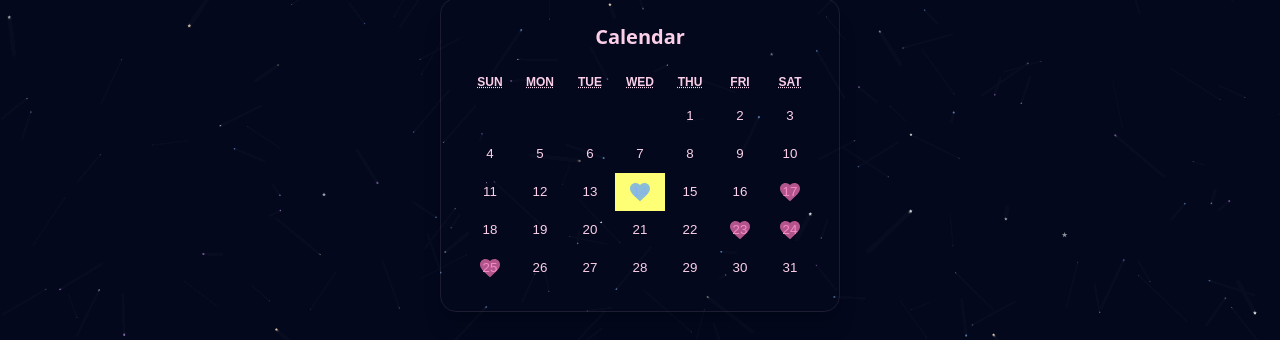
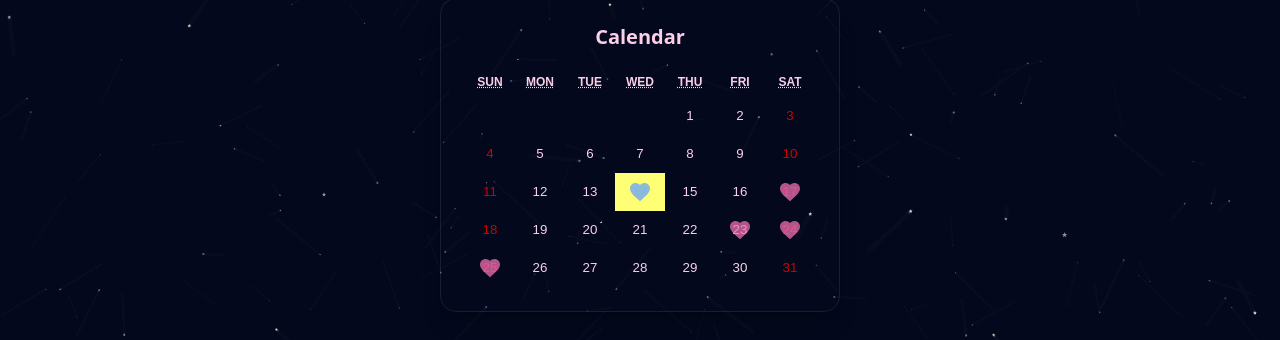
Before and after one commit to israelavendanojr/lovebirds, a React (Vite) app in the folder frontend/: page / in a window 1280 px wide. Shown: the part 263-603 px from the top of the page. Built offline with nearby package versions, Linux system fonts and the light colour scheme.

Commit message:
Tailwind css

```diff
--- a/frontend/src/styles/index.css
+++ b/frontend/src/styles/index.css
@@ -2,19 +2,24 @@
 @tailwind components;
 @tailwind utilities;
 
+@layer base {
   /* Remove calendar background */
   .react-calendar {
-  background: transparent !important;
-  border: none !important;
-  box-shadow: none !important;
+    @apply bg-transparent border-none shadow-none;
   }
 
-/* default text color for weekend days */
+  /* Weekend text color same as normal */
   .react-calendar__month-view__days__day--weekend {
-    color: inherit !important;
+    @apply text-inherit;
   }
 
-/* hide days from previous and next months */
+  /* Hide days from previous/next months */
   .hidden-day {
-    opacity: 0;
+    @apply opacity-0;
   }
+
+  /* Remove yellow highlight from current day */
+  .react-calendar__tile--now {
+    @apply bg-transparent text-inherit font-normal;
+  }
+}
```
Lines whose indentation alone changed are shown as unchanged.
